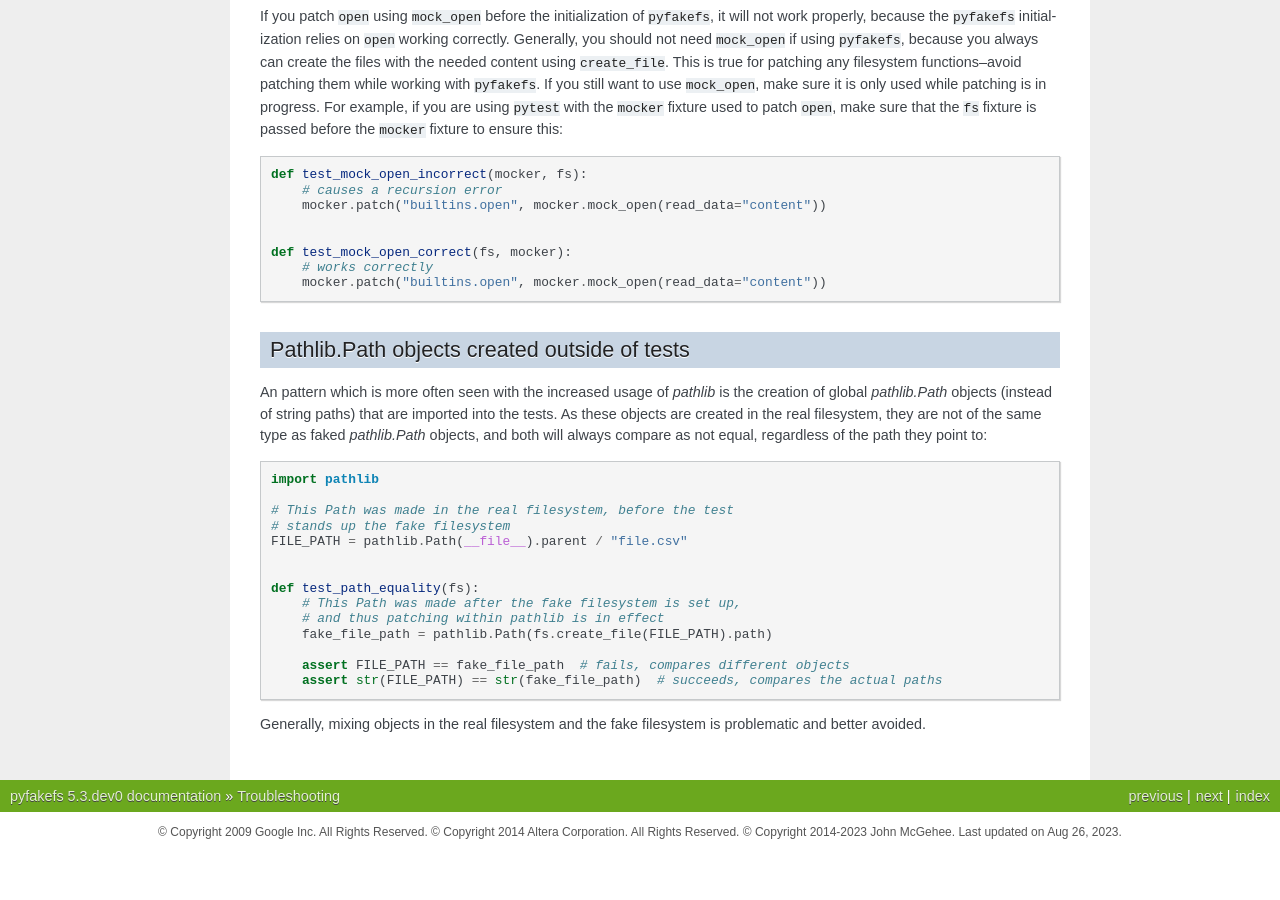
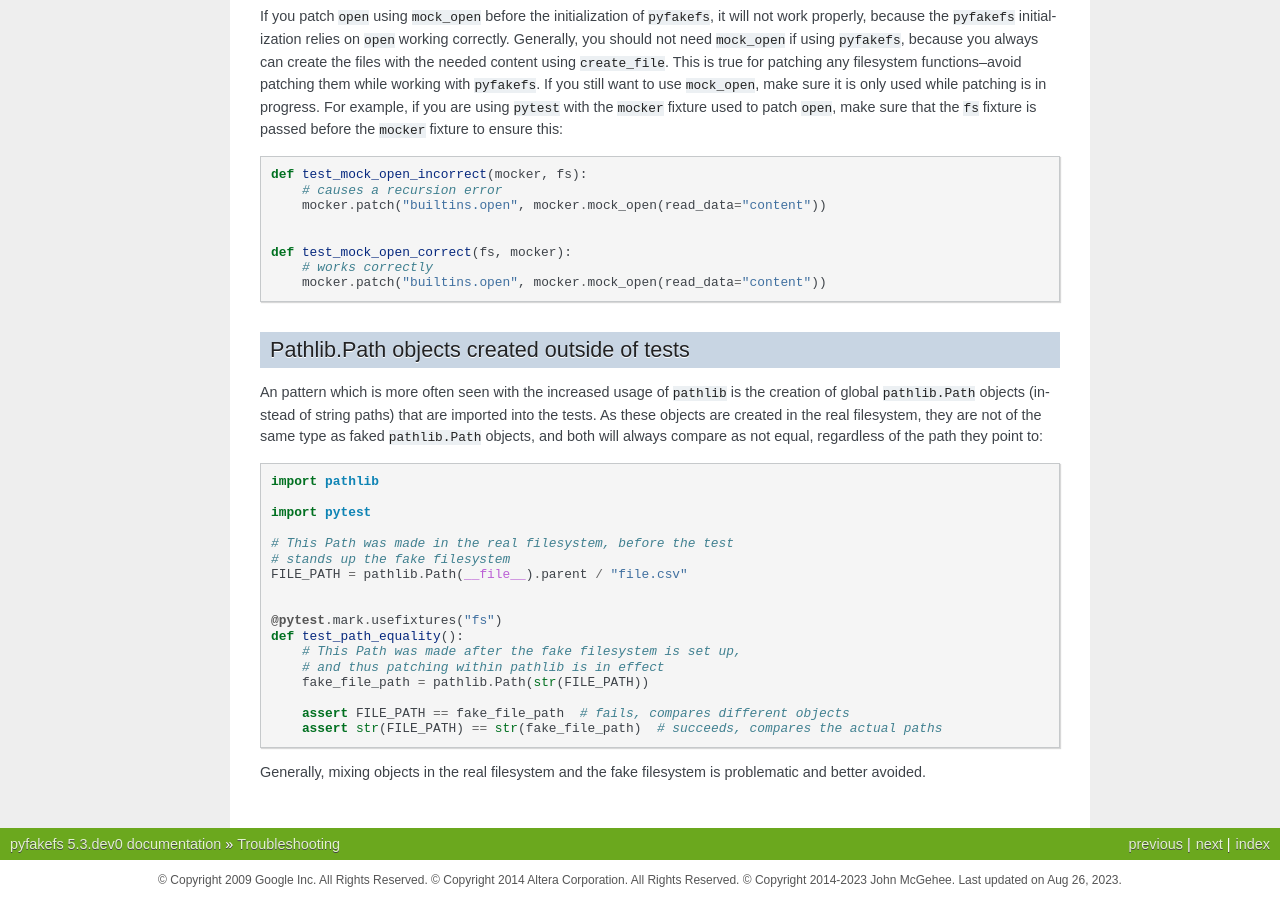
Before and after one commit to pytest-dev/pyfakefs, a Sphinx documentation site: the page built from docs/troubleshooting.rst, in a window 1280 px wide and 900 px high, scrolled down 3530 px. Built offline with Sphinx 7.4.7, drawn with Linux system fonts in a browser that asks for light colours; before the commit the page ends 4382 px from its top, so only the background shows below that.

Commit message:
Removed extra create_file from troubleshooting snippet

```diff
--- a/docs/troubleshooting.rst
+++ b/docs/troubleshooting.rst
@@ -235,10 +235,10 @@ passed before the ``mocker`` fixture to ensure this:
 
 Pathlib.Path objects created outside of tests
 ---------------------------------------------
-An pattern which is more often seen with the increased usage of `pathlib` is the
-creation of global `pathlib.Path` objects (instead of string paths) that are imported
+An pattern which is more often seen with the increased usage of ``pathlib`` is the
+creation of global ``pathlib.Path`` objects (instead of string paths) that are imported
 into the tests. As these objects are created in the real filesystem,
-they are not of the same type as faked `pathlib.Path` objects,
+they are not of the same type as faked ``pathlib.Path`` objects,
 and both will always compare as not equal,
 regardless of the path they point to:
 
@@ -246,15 +246,18 @@ regardless of the path they point to:
 
   import pathlib
 
+  import pytest
+
   # This Path was made in the real filesystem, before the test
   # stands up the fake filesystem
   FILE_PATH = pathlib.Path(__file__).parent / "file.csv"
 
 
-  def test_path_equality(fs):
+  @pytest.mark.usefixtures("fs")
+  def test_path_equality():
       # This Path was made after the fake filesystem is set up,
       # and thus patching within pathlib is in effect
-      fake_file_path = pathlib.Path(fs.create_file(FILE_PATH).path)
+      fake_file_path = pathlib.Path(str(FILE_PATH))
 
       assert FILE_PATH == fake_file_path  # fails, compares different objects
       assert str(FILE_PATH) == str(fake_file_path)  # succeeds, compares the actual paths
```
